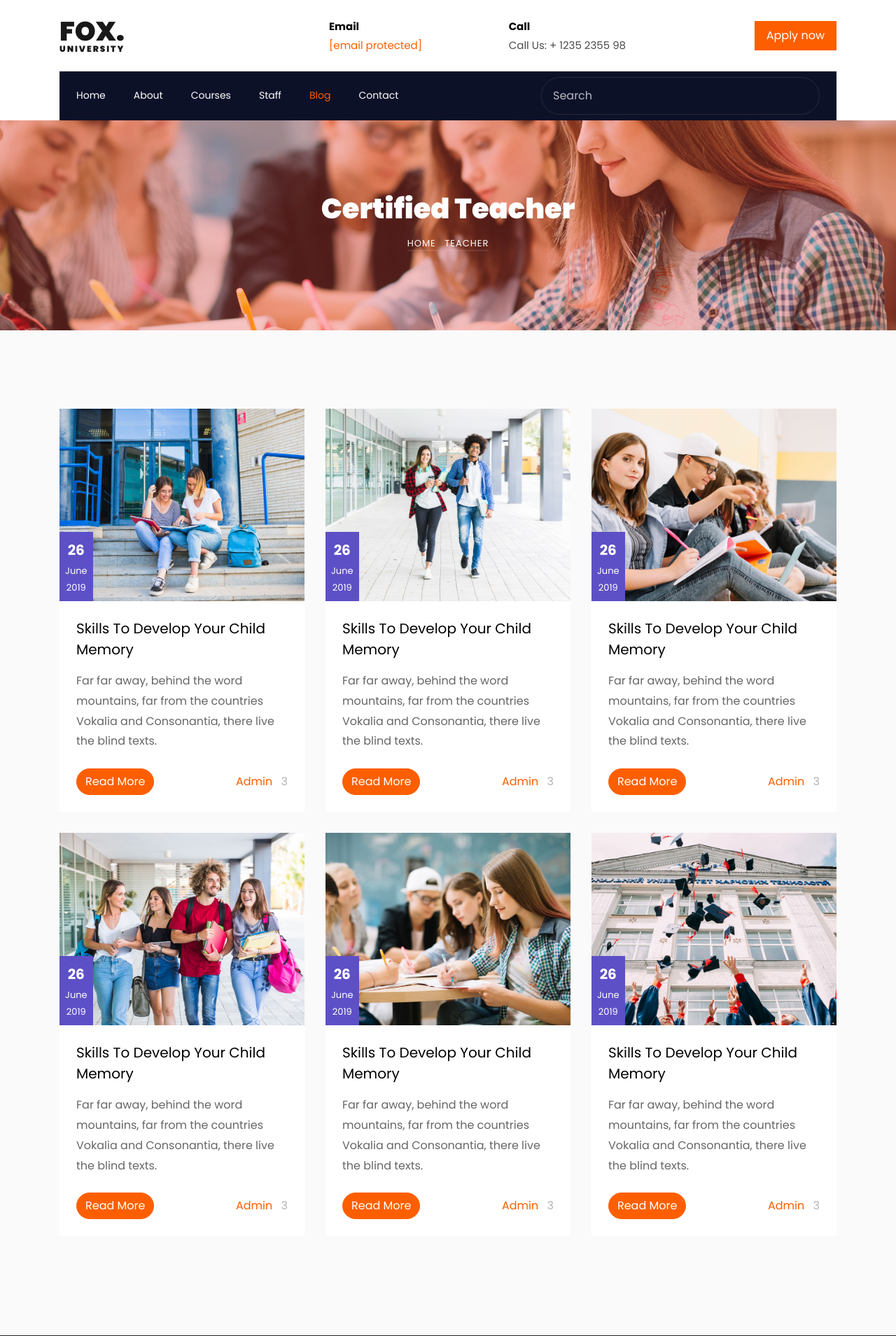
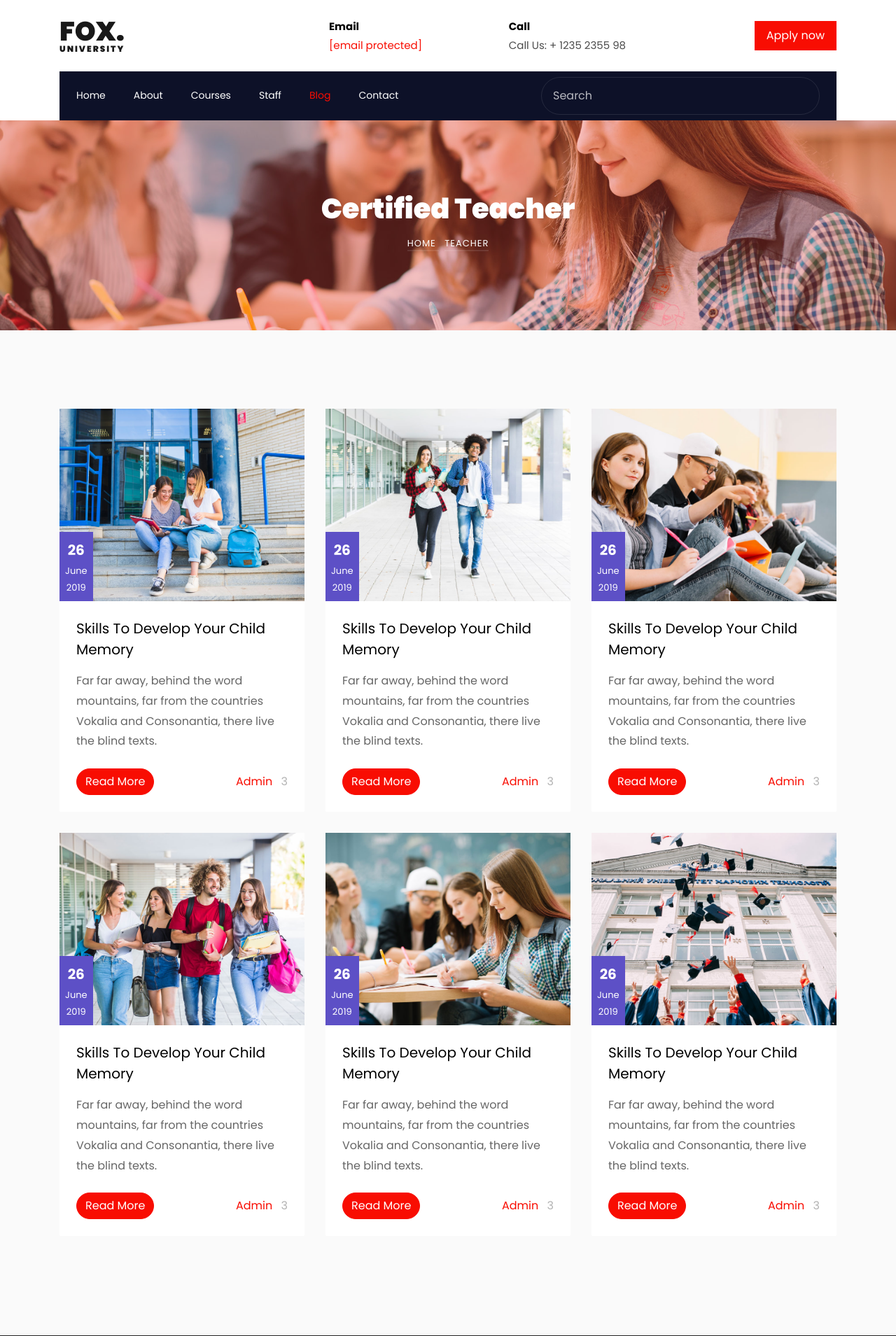
Before and after one commit to jayasooryakdeepak/NUHM-Website, a PHP site: page /blog.html in a window 1280 px wide. Shown: the top 1909 px of the page at 70% size. Run offline with PHP 8.4, Linux system fonts and the light colour scheme; some libraries are stand-ins or nearby versions.

Commit message:
Red Colour changed

```diff
--- a/css/style.css
+++ b/css/style.css
@@ -9,7 +9,7 @@
   --indigo: #6610f2;
   --purple: #6f42c1;
   --pink: #e83e8c;
-  --red: #dc3545;
+  --red: #F80D02;
   --orange: #fd7e14;
   --yellow: #ffc107;
   --green: #28a745;
@@ -1708,10 +1708,10 @@ a {
   -webkit-transition: .3s all ease;
   -o-transition: .3s all ease;
   transition: .3s all ease;
-  color: #fd5f00; }
+  color: #F80D02; }
   a:hover, a:focus {
     text-decoration: none;
-    color: #fd5f00;
+    color: #F80D02;
     outline: none !important; }
 
 h1, h2, h3, h4, h5,
@@ -1733,7 +1733,7 @@ h1, h2, h3, h4, h5,
     -ms-border-radius: 50%;
     border-radius: 50%; }
     .topper .icon span {
-      color: #fd5f00;
+      color: #F80D02;
       font-size: 20px; }
   .topper .text {
     color: rgba(0, 0, 0, 0.7);
@@ -1839,7 +1839,7 @@ h1, h2, h3, h4, h5,
         background: transparent;
         color: #000000; }
   .ftco-navbar-light .navbar-nav > .nav-item.active > a {
-    color: #fd5f00; }
+    color: #F80D02; }
     @media (max-width: 991.98px) {
       .ftco-navbar-light .navbar-nav > .nav-item.active > a {
         color: #fff; } }
@@ -2143,13 +2143,13 @@ h1, h2, h3, h4, h5,
   .btn:hover, .btn:active, .btn:focus {
     outline: none; }
   .btn.btn-primary {
-    background: #fd5f00;
-    border: 1px solid #fd5f00;
+    background: #F80D02;
+    border: 1px solid #F80D02;
     color: #fff; }
     .btn.btn-primary:hover {
-      border: 1px solid #fd5f00;
+      border: 1px solid #F80D02;
       background: transparent;
-      color: #fd5f00; }
+      color: #F80D02; }
 
 .wrap-about {
   position: relative; }
```
Also changed, not shown: other parts of css/style.css (+19 -19 lines).
